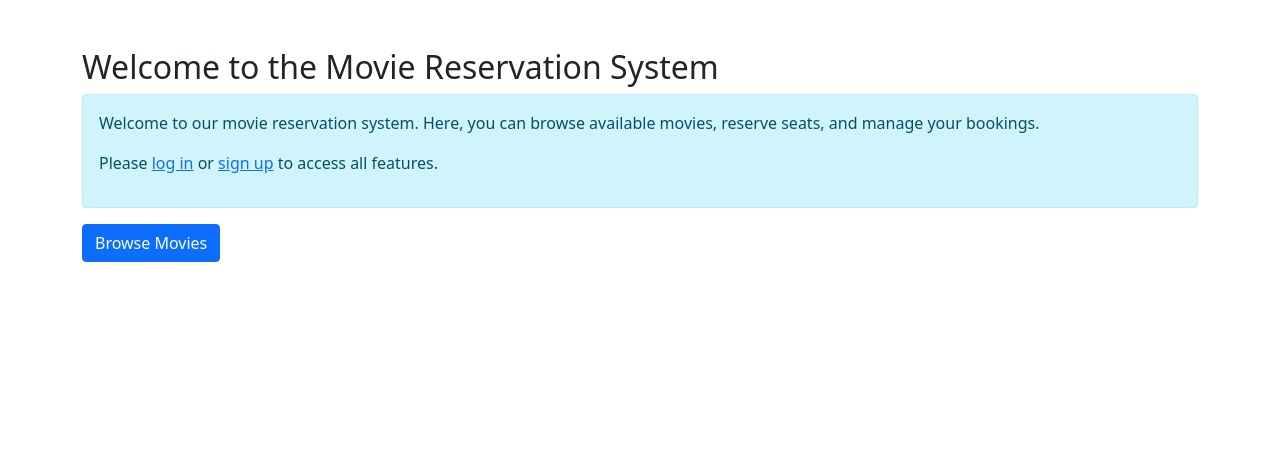
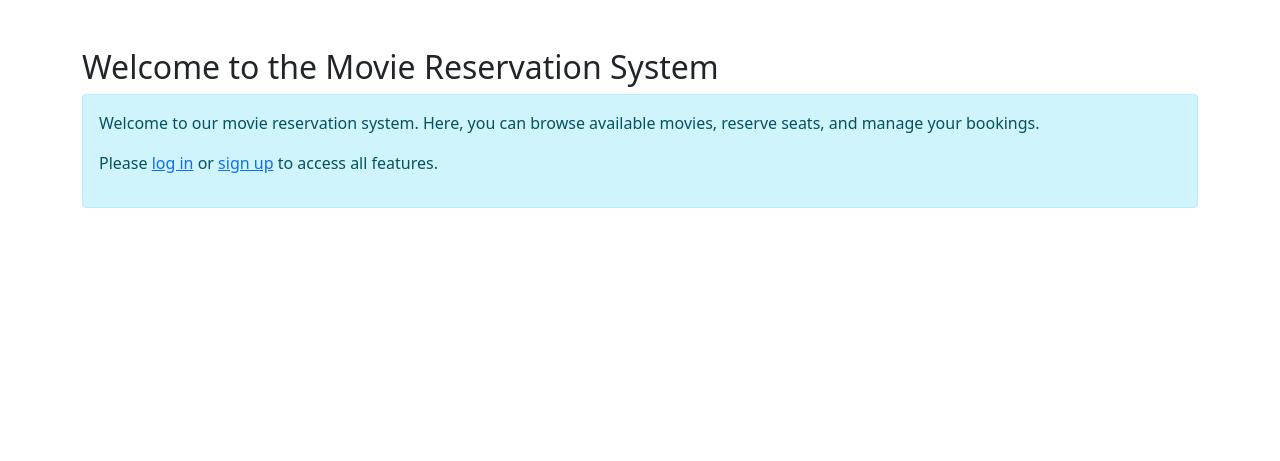
Before and after one commit to E-Stanislav/movie_booking, a Flask app: page / in a window 1280 px wide. Shown: the part 56-517 px from the top of the page. Run offline with Flask 3, Linux system fonts and the light colour scheme; some libraries are stand-ins or nearby versions.

Commit message:
[fix] drop movie api

```diff
--- a/templates/home.html
+++ b/templates/home.html
@@ -25,7 +25,6 @@
         <p>Welcome to our movie reservation system. Here, you can browse available movies, reserve seats, and manage your bookings.</p>
         <p>Please <a href="{{ url_for('auth.login') }}">log in</a> or <a href="{{ url_for('auth.signup') }}">sign up</a> to access all features.</p>
     </div>
-    <a href="/movies" class="btn btn-primary">Browse Movies</a>
 {% endif %}
 
 {% endblock %}
```
